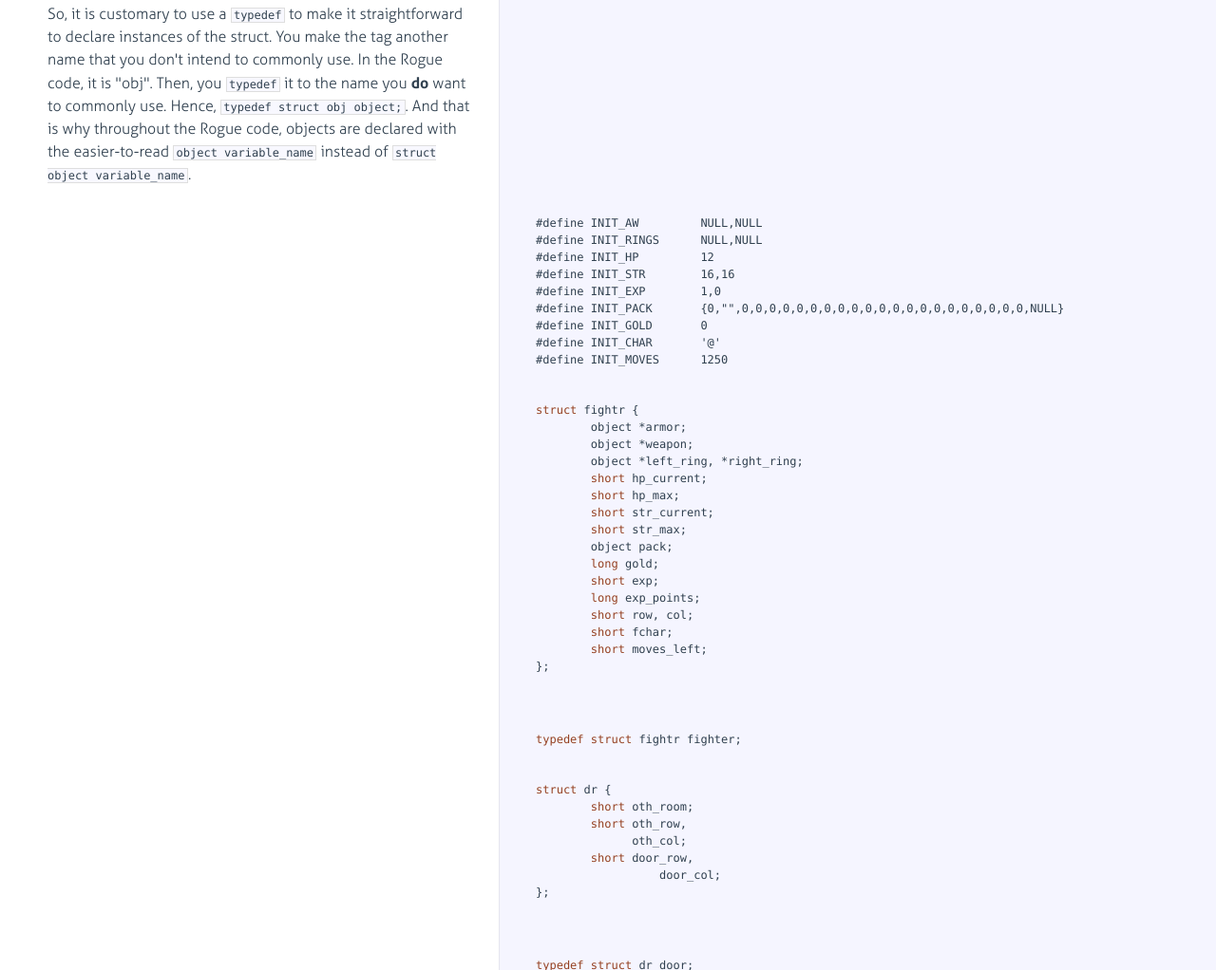
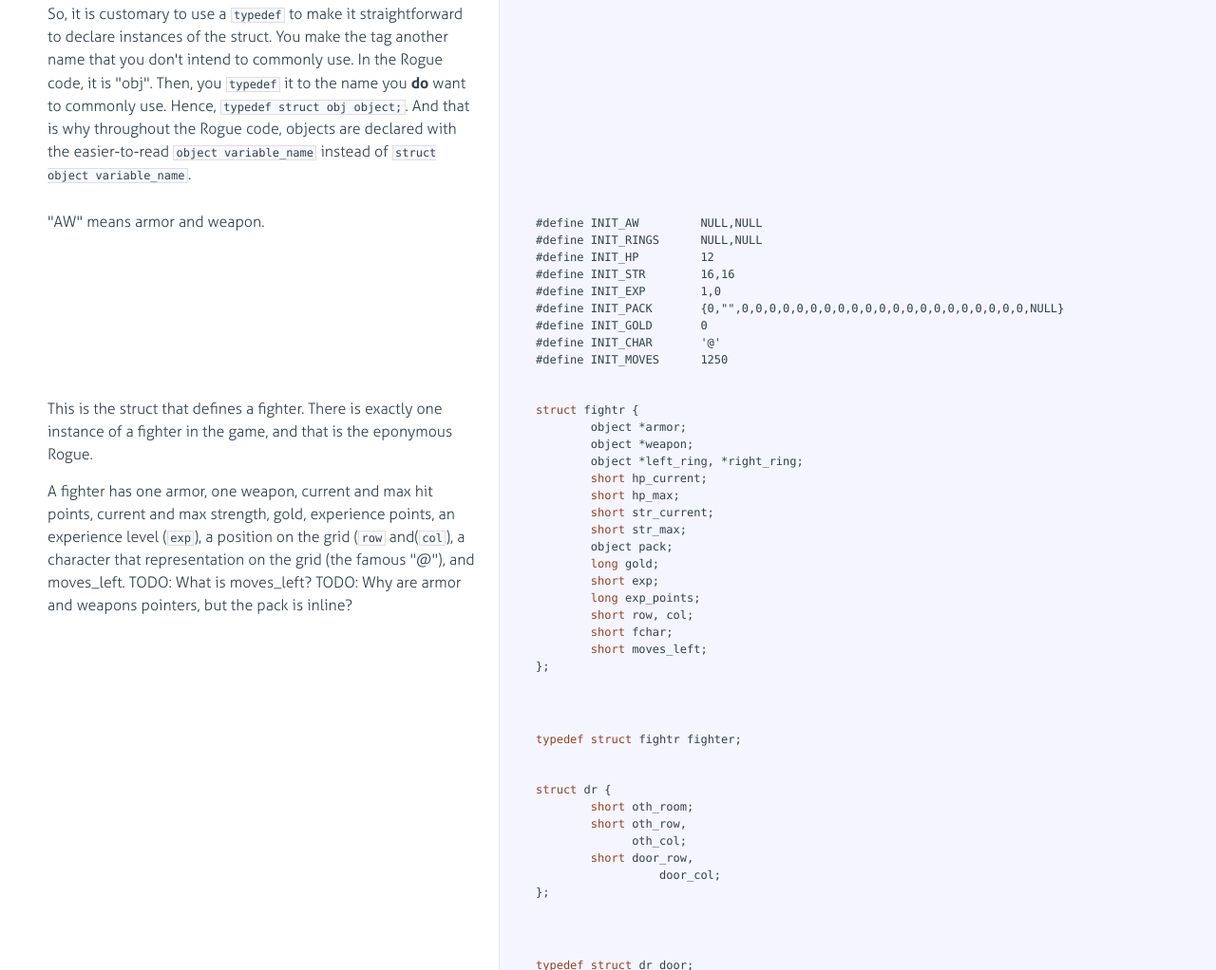
Before and after one commit to jimkang/annotated-rogue, a plain HTML site: page rogue.html in a window 1280 px wide. Shown: the part 5765-6787 px from the top of the page at 95% size. Drawn offline with Linux system fonts and the light colour scheme.

Commit message:
Stub in fighter notes.

```diff
--- a/rogue.html
+++ b/rogue.html
@@ -925,6 +925,9 @@
 
               <div class="pilwrap ">
                 <a class="pilcrow" href="#section-41">&#182;</a>
+                <p>
+                  "AW" means armor and weapon.
+                </p>
               </div>
 
             </div>
@@ -947,6 +950,12 @@
 
               <div class="pilwrap ">
                 <a class="pilcrow" href="#section-42">&#182;</a>
+                <p>
+                  This is the struct that defines a fighter. There is exactly one instance of a fighter in the game, and that is the eponymous Rogue.
+                </p>
+                <p>
+                  A fighter has one armor, one weapon, current and max hit points, current and max strength, gold, experience points, an experience level (<code>exp</code>), a position on the grid (<code>row</code> and(<code>col</code>), a character that representation on the grid (the famous "@"), and moves_left. TODO: What is moves_left? TODO: Why are armor and weapons pointers, but the pack is inline?
+                </p>
               </div>
 
             </div>
```
